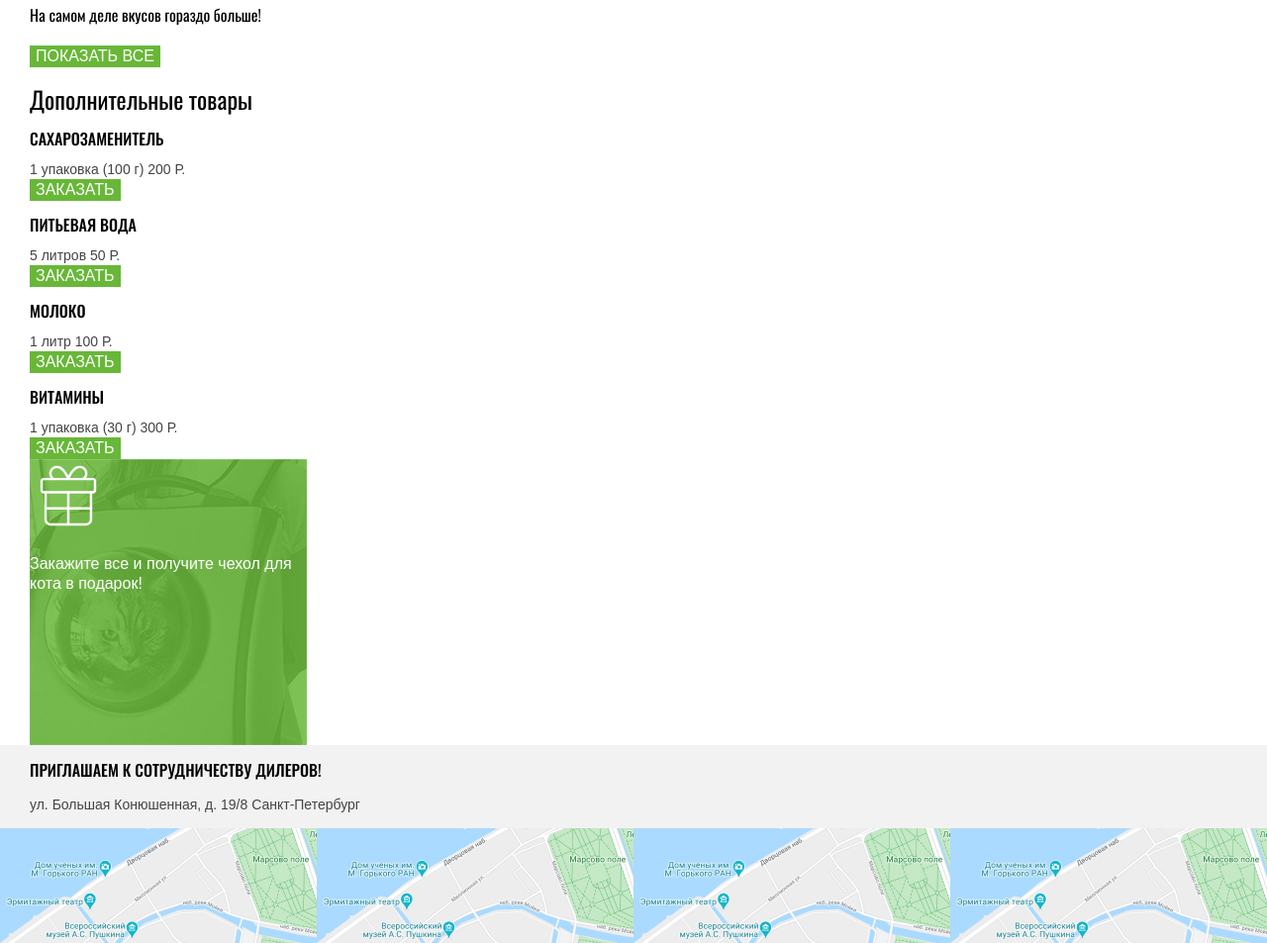
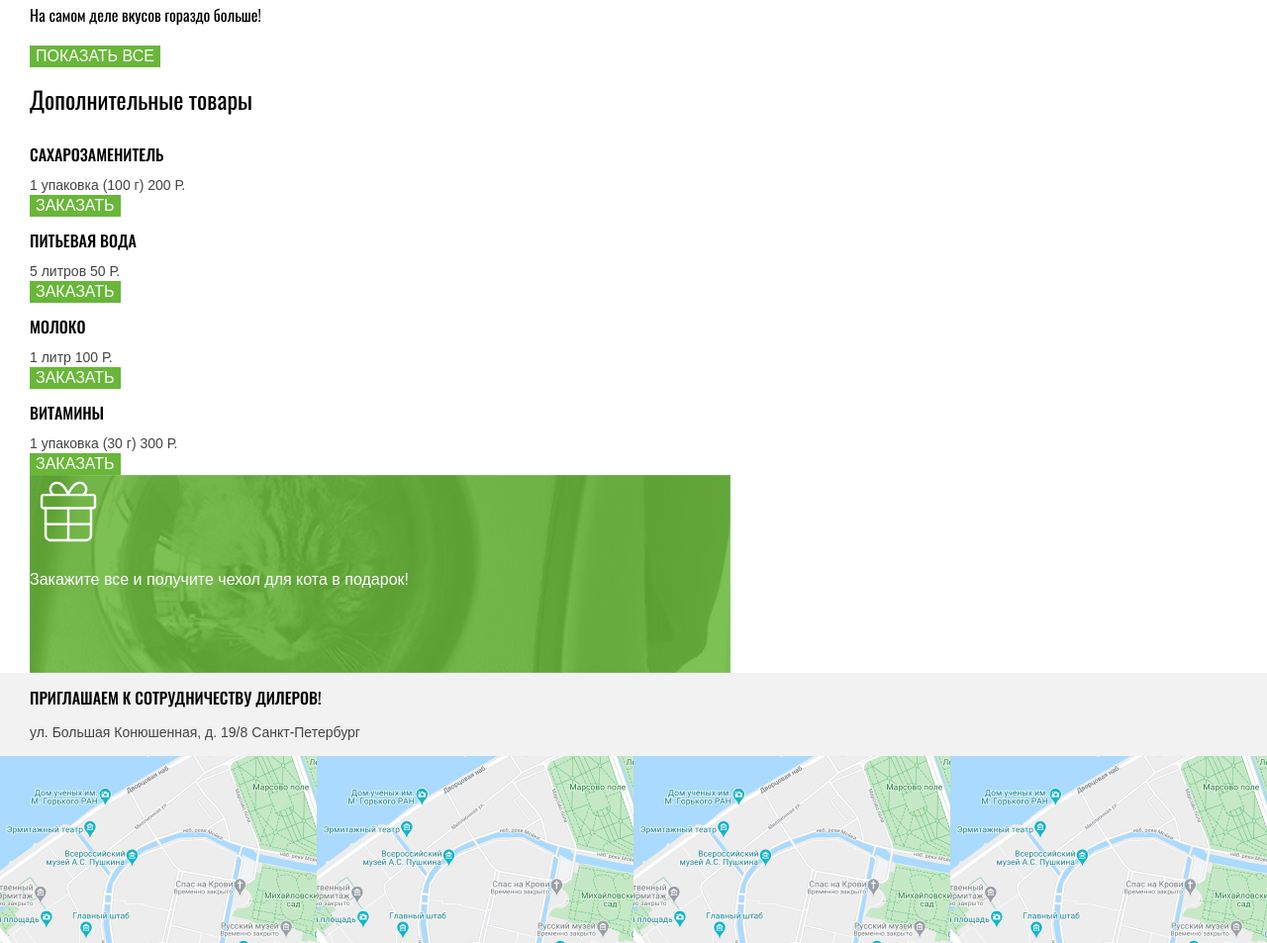
Before and after one commit to VitalyEn/1358343-cat-energy-21, a website: page source/catalog.html in a window 1280 px wide. Shown: the part 1317-2270 px from the top of the page at 99% size. Drawn offline with nearby package versions, Linux system fonts and the light colour scheme; files that its build step writes are made by us from their sources.

Commit message:
Перестройка дополнительных товаров

```diff
--- a/source/catalog.html
+++ b/source/catalog.html
@@ -268,7 +268,7 @@
         </li>
       </ul>
       <div class="catalog-extra__bonus">
-        <img src="../img/icon_gift.svg" width="78" height="80" alt="Подарок">
+        <img src="/img/icon_gift.svg" width="78" height="80" alt="Подарок">
         <p class="catalog-extra__bonus-text">
           Закажите все и получите чехол для кота в подарок!
         </p>
--- a/source/sass/blocks/catalog-extra.scss
+++ b/source/sass/blocks/catalog-extra.scss
@@ -1,8 +1,40 @@
+.catalog-extra {
+  @media (min-width: $desktop-width) {
+    display: flex;
+    flex-wrap: wrap;
+  }
+}
+
+.catalog-extra__list {
+  display: flex;
+  flex-wrap: wrap;
+
+  @media (min-width: $desktop-width) {
+    width: 896px;
+  }
+}
+
+.catalog-extra__item {
+  width: 100%;
+}
+
 .catalog-extra__bonus {
   background-color: $background-cat;
   background-image: url("../img/gift.png");
   width: 280px;
   height: 289px;
+
+  @media (min-width: $tablet-width) {
+    background-image: url("../img/gift-tablet.png");
+    width: 708px;
+    height: 200px;
+  }
+
+  @media (min-width: $desktop-width) {
+    background-image: url("../img/gift.png");
+    width: 245px;
+    height: 289px;
+  }
 }
 
 .catalog-extra__bonus-text {
@@ -17,6 +49,7 @@
   font-size: 24px;
   line-height: 24px;
   font-weight: 400;
+  width: 100%;
 }
 
 .catalog-extra__item-title {
```
Also changed, not shown: source/img/gift-tablet.png (added).
